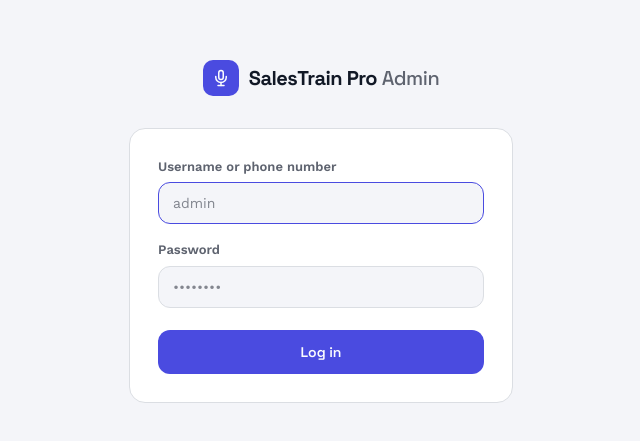
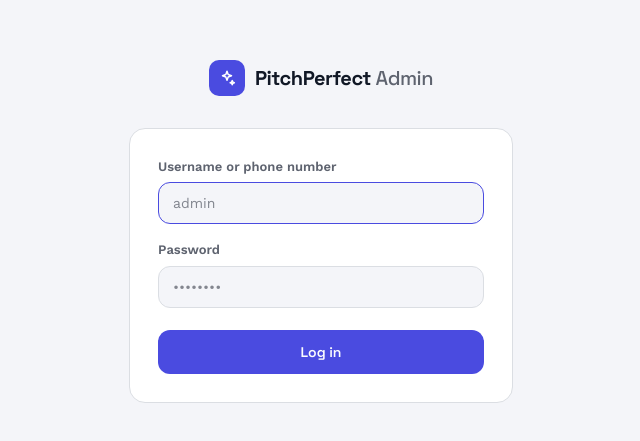
Before and after one commit to shohan-ontik/voice-analyzer-admin, a Next.js app: page /login in a window 1280 px wide. Shown: the part 169-610 px from the top of the page, without its empty margins (319-959 px from the left). Built offline with nearby package versions, Linux system fonts and the light colour scheme.

Commit message:
NPOL-63 Display Chapter Title in Exam

```diff
--- a/app/components/Sidebar.tsx
+++ b/app/components/Sidebar.tsx
@@ -2,7 +2,14 @@
 
 import Link from "next/link";
 import { usePathname } from "next/navigation";
-import { ActivityIcon, FileIcon, GridIcon, HelpCircleIcon, MicIcon, UsersIcon } from "./icons";
+import {
+  ActivityIcon,
+  FileIcon,
+  GridIcon,
+  HelpCircleIcon,
+  SparkleIcon,
+  UsersIcon,
+} from "./icons";
 
 const NAV_ITEMS = [
   { href: "/", label: "Dashboard", Icon: GridIcon },
@@ -17,26 +24,33 @@ export function Sidebar() {
   return (
     <div className="w-64 flex-shrink-0 border-r border-border bg-background-elevated flex flex-col">
       <div className="flex items-center gap-2.5 px-6 py-6 border-b border-border">
-        <div className="w-9 h-9 rounded-[10px] bg-accent flex items-center justify-center flex-shrink-0">
-          <MicIcon size={18} className="text-accent-ink" />
+        <div className="w-9 h-9 rounded-[10px] bg-accent flex items-center justify-center text-white flex-shrink-0">
+          <SparkleIcon size={18} />
         </div>
         <span className="leading-tight">
           <span className="block font-display font-bold text-[17px] tracking-tight text-foreground">
-            SalesTrain Pro
+            PitchPerfect
           </span>
-          <span className="block text-foreground-muted font-medium text-[12px]">Admin Console</span>
+          <span className="block text-foreground-muted font-medium text-[12px]">
+            Admin Console
+          </span>
         </span>
       </div>
 
       <nav className="flex-1 px-3.5 pt-4 flex flex-col gap-1">
         {NAV_ITEMS.map((item) => {
-          const isActive = item.href === "/" ? pathname === "/" : pathname.startsWith(item.href);
+          const isActive =
+            item.href === "/"
+              ? pathname === "/"
+              : pathname.startsWith(item.href);
           return (
             <Link
               key={item.href}
               href={item.href}
               className={`flex items-center gap-3 px-3.5 py-2.5 rounded-xl text-sm font-semibold transition-colors ${
-                isActive ? "bg-accent-soft text-accent" : "text-foreground-muted hover:text-foreground"
+                isActive
+                  ? "bg-accent-soft text-accent"
+                  : "text-foreground-muted hover:text-foreground"
               }`}
             >
               <item.Icon size={17} className="flex-shrink-0" />
--- a/app/components/icons.tsx
+++ b/app/components/icons.tsx
@@ -1,6 +1,15 @@
 import type { SVGProps } from "react";
 
 type IconProps = SVGProps<SVGSVGElement> & { size?: number };
+
+export function SparkleIcon(props: IconProps) {
+  return (
+    <svg {...base(props)}>
+      <path d="m12 3 1.6 4.4L18 9l-4.4 1.6L12 15l-1.6-4.4L6 9l4.4-1.6L12 3Z" />
+      <path d="M19 15.5 19.8 17.5 21.8 18.3 19.8 19.1 19 21.1 18.2 19.1 16.2 18.3 18.2 17.5 19 15.5Z" />
+    </svg>
+  );
+}
 
 function base({ size = 18, ...props }: IconProps) {
   return {
--- a/app/layout.tsx
+++ b/app/layout.tsx
@@ -1,7 +1,7 @@
 import type { Metadata } from "next";
 import { Hind_Siliguri, Space_Grotesk, Work_Sans } from "next/font/google";
+import { ToastProvider } from "./components/toast/ToastProvider";
 import "./globals.css";
-import { ToastProvider } from "./components/toast/ToastProvider";
 
 const spaceGrotesk = Space_Grotesk({
   variable: "--font-space-grotesk",
@@ -22,8 +22,8 @@ const hindSiliguri = Hind_Siliguri({
 });
 
 export const metadata: Metadata = {
-  title: "SalesTrain Pro Admin Console",
-  description: "Manage voice-analyzer users: create accounts, ban, and unban.",
+  title: "PitchPerfect Admin Console",
+  description: "Manage PitchPerfect users: create accounts, ban, and unban.",
 };
 
 export default function RootLayout({ children }: LayoutProps<"/">) {
@@ -32,7 +32,9 @@ export default function RootLayout({ children }: LayoutProps<"/">) {
       lang="en"
       className={`${spaceGrotesk.variable} ${workSans.variable} ${hindSiliguri.variable} h-full antialiased`}
     >
-      <body className="min-h-full flex flex-col font-sans"><ToastProvider>{children}</ToastProvider></body>
+      <body className="min-h-full flex flex-col font-sans">
+        <ToastProvider>{children}</ToastProvider>
+      </body>
     </html>
   );
 }
--- a/app/login/page.tsx
+++ b/app/login/page.tsx
@@ -2,6 +2,7 @@
 
 import { useRouter } from "next/navigation";
 import { useState, type FormEvent } from "react";
+import { SparkleIcon } from "../components/icons";
 
 export default function LoginPage() {
   const router = useRouter();
@@ -41,16 +42,12 @@ export default function LoginPage() {
     <div className="flex-1 flex items-center justify-center bg-background px-6">
       <div className="w-full max-w-sm">
         <div className="flex items-center gap-2.5 mb-8 justify-center">
-          <div className="w-9 h-9 rounded-[10px] bg-accent flex items-center justify-center">
-            <svg width="18" height="18" viewBox="0 0 24 24" fill="none" stroke="var(--accent-ink)" strokeWidth="2" strokeLinecap="round" strokeLinejoin="round">
-              <path d="M12 2a3 3 0 0 0-3 3v6a3 3 0 0 0 6 0V5a3 3 0 0 0-3-3Z" />
-              <path d="M19 10v1a7 7 0 0 1-14 0v-1" />
-              <line x1="12" y1="18" x2="12" y2="22" />
-              <line x1="8" y1="22" x2="16" y2="22" />
-            </svg>
+          <div className="w-9 h-9 rounded-[10px] bg-accent flex items-center justify-center text-white flex-shrink-0">
+            <SparkleIcon size={18} />
           </div>
           <span className="font-display font-bold text-xl tracking-tight text-foreground">
-            SalesTrain Pro <span className="text-foreground-muted font-medium">Admin</span>
+            PitchPerfect{" "}
+            <span className="text-foreground-muted font-medium">Admin</span>
           </span>
         </div>
 
@@ -59,7 +56,10 @@ export default function LoginPage() {
           className="bg-background-elevated border border-border rounded-2xl p-7 flex flex-col gap-4"
         >
           <div className="flex flex-col gap-1.5">
-            <label htmlFor="identifier" className="text-[13px] font-semibold text-foreground-muted">
+            <label
+              htmlFor="identifier"
+              className="text-[13px] font-semibold text-foreground-muted"
+            >
               Username or phone number
             </label>
             <input
@@ -75,7 +75,10 @@ export default function LoginPage() {
           </div>
 
           <div className="flex flex-col gap-1.5">
-            <label htmlFor="password" className="text-[13px] font-semibold text-foreground-muted">
+            <label
+              htmlFor="password"
+              className="text-[13px] font-semibold text-foreground-muted"
+            >
               Password
             </label>
             <input
```
Also changed, not shown: 1 other file (tests, documents, lock files or other folders).
